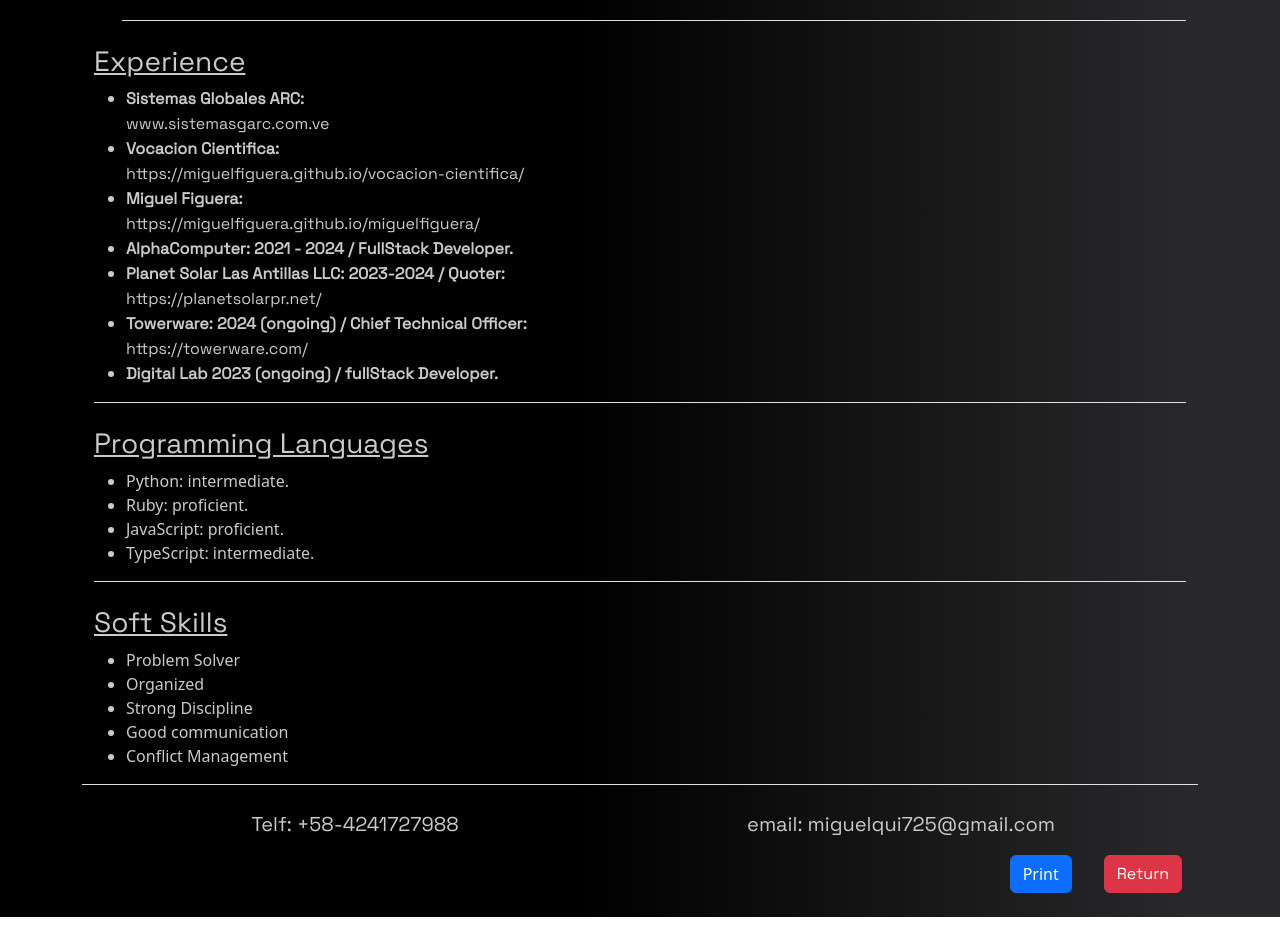
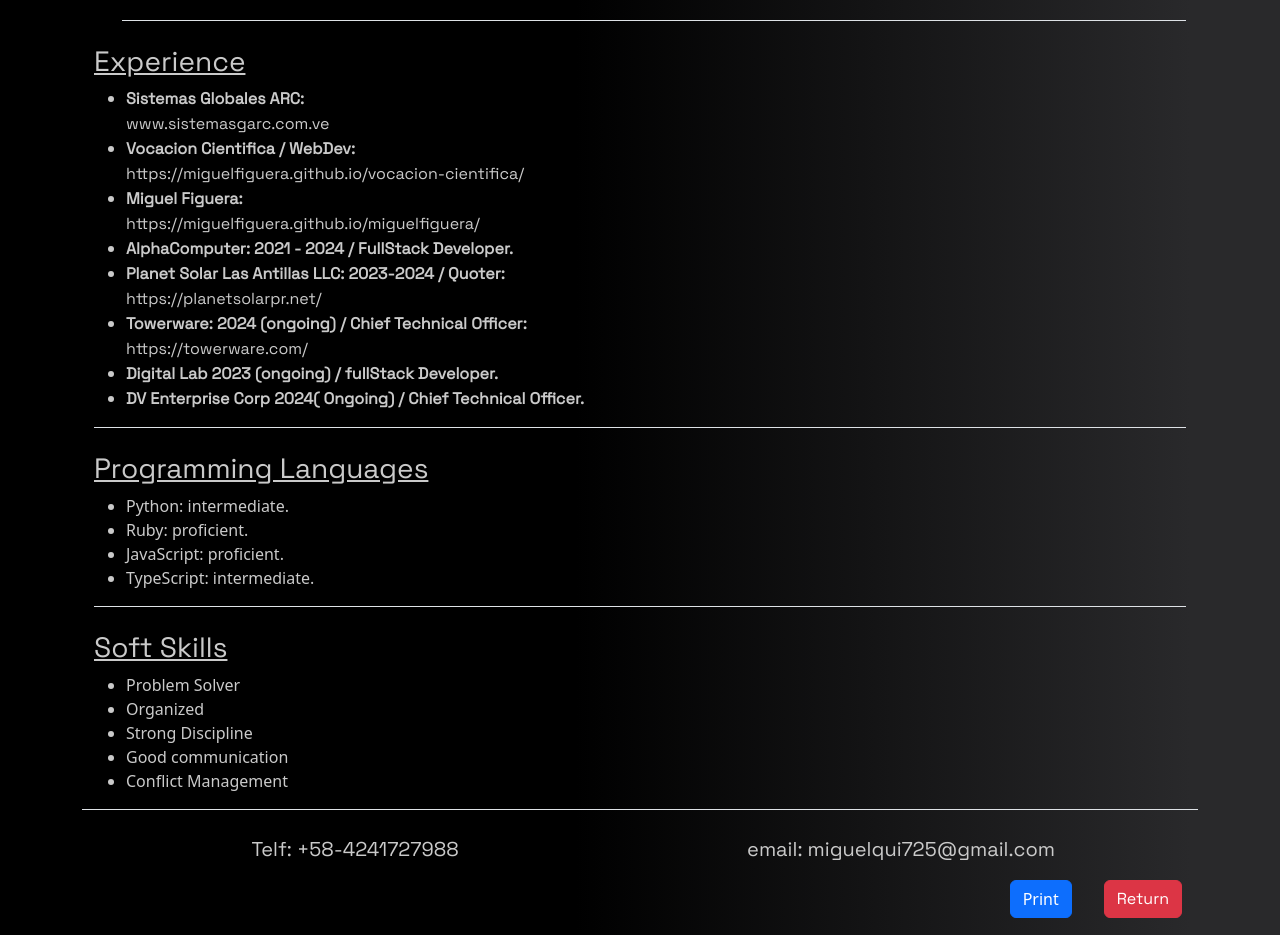
Before and after one commit to miguelfiguera/miguelfiguera, a React (Create React App) app: page /miguelfiguera/dev in a window 1280 px wide. Shown: the part 1060-1995 px from the top of the page. Built offline with nearby package versions, Linux system fonts and the light colour scheme; a web font is replaced by a local one.

Commit message:
add recent experience

```diff
--- a/src/Componentes/Helpers.js
+++ b/src/Componentes/Helpers.js
@@ -189,7 +189,7 @@
   experience: [
     { text: "Sistemas Globales ARC", link: "www.sistemasgarc.com.ve" },
     {
-      text: "Vocacion Cientifica",
+      text: "Vocacion Cientifica / WebDev",
       link: " https://miguelfiguera.github.io/vocacion-cientifica/",
     },
     {
@@ -199,7 +199,8 @@
     {text:'AlphaComputer: 2021 - 2024 / FullStack Developer'},
     {text: 'Planet Solar Las Antillas LLC: 2023-2024 / Quoter', link:'https://planetsolarpr.net/'},
     {text: 'Towerware: 2024 (ongoing) / Chief Technical Officer', link:'https://towerware.com/'},
-    {text: 'Digital Lab 2023 (ongoing) / fullStack Developer'}
+    {text: 'Digital Lab 2023 (ongoing) / fullStack Developer'},
+    {text: 'DV Enterprise Corp 2024( Ongoing) / Chief Technical Officer'}
   ],
   programmingLanguages: [
     "Python: intermediate.",
@@ -237,7 +238,7 @@
     "Gmail Admin",
     "3CX Telephony",
     "API integration for third party services",
-    "Twilio,Telnyx,Wavix -APIs"
+    "Twilio,Telnyx,Wavix -APIs",
   ],
   softSkills: [
     "Problem Solver",
```
